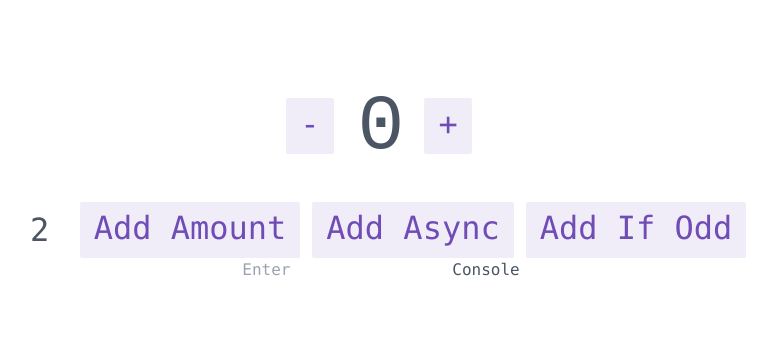
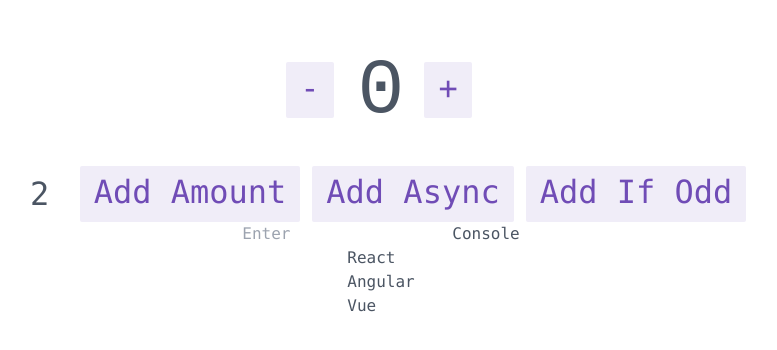
Before and after one commit to kira-0521/learning, a React (Create React App) app in the folder react-vanilla-test/: page / in a window 1280 px wide. Shown: the part 226-576 px from the top of the page, without its empty margins (259-1036 px from the left). Built offline with nearby package versions, Linux system fonts and the light colour scheme.

Commit message:
[ add ] ListComponent

```diff
--- a/react-vanilla-test/src/App.js
+++ b/react-vanilla-test/src/App.js
@@ -1,12 +1,28 @@
 import { Layout } from './components/Layout'
 import RenderInput from './RenderInput'
 import { Counter } from './features/counter/Counter'
+import FrameworkList from './FrameworkList'
 
 function App() {
+  const data = [
+    {
+      id: 1,
+      item: 'React',
+    },
+    {
+      id: 2,
+      item: 'Angular',
+    },
+    {
+      id: 3,
+      item: 'Vue',
+    },
+  ]
   return (
     <Layout>
       <Counter />
       <RenderInput outputConsole={console.log} />
+      <FrameworkList frameworks={data} />
     </Layout>
   )
 }
--- /dev/null
+++ b/react-vanilla-test/src/FrameworkList.js
@@ -0,0 +1,18 @@
+import React from 'react'
+
+const FrameworkList = (props) => {
+  if (!props.frameworks || !props.frameworks.length) {
+    return <h1>No data !</h1>
+  }
+  return (
+    <div>
+      <ul>
+        {props.frameworks.map(({ id, item }) => (
+          <li key={id}>{item}</li>
+        ))}
+      </ul>
+    </div>
+  )
+}
+
+export default FrameworkList
```
